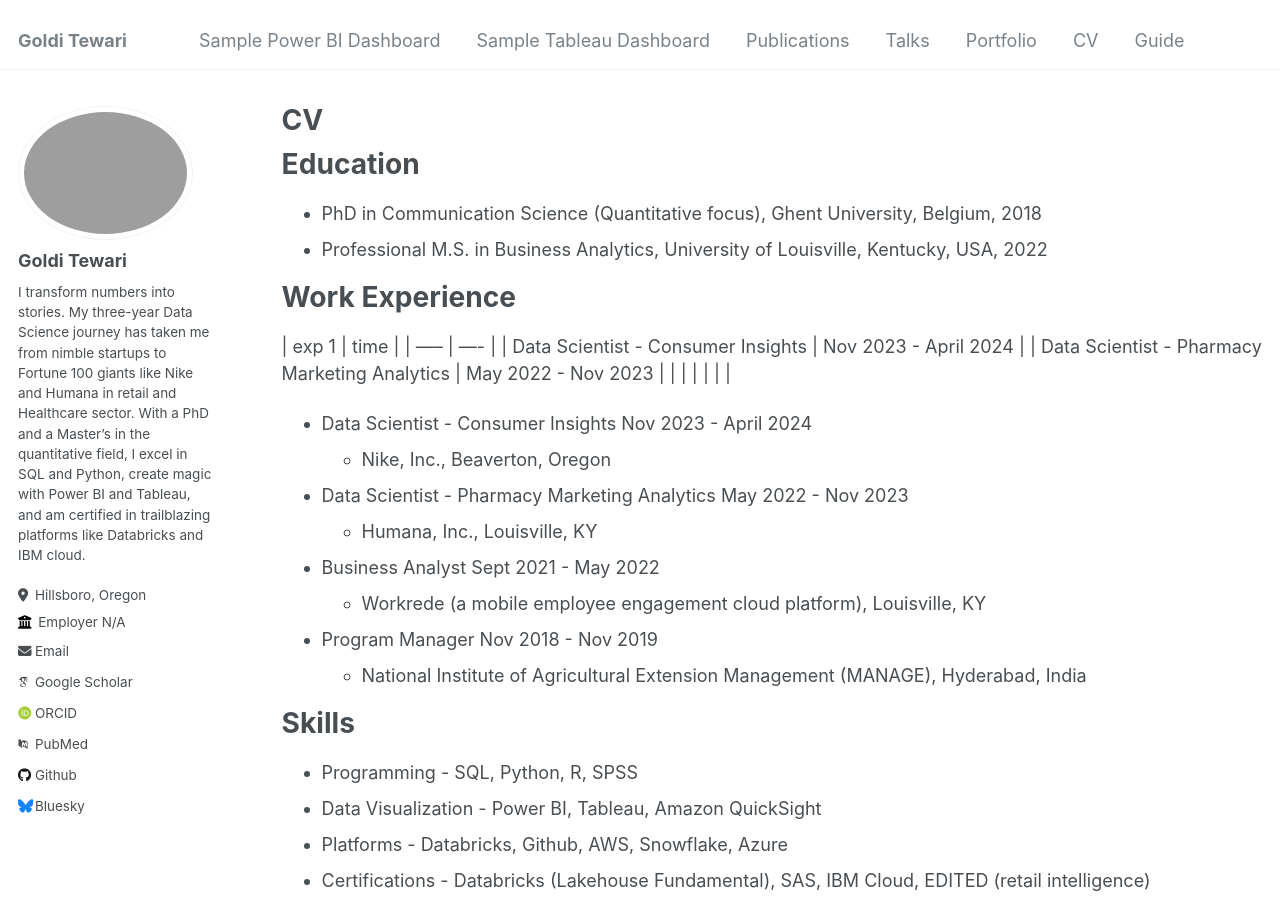
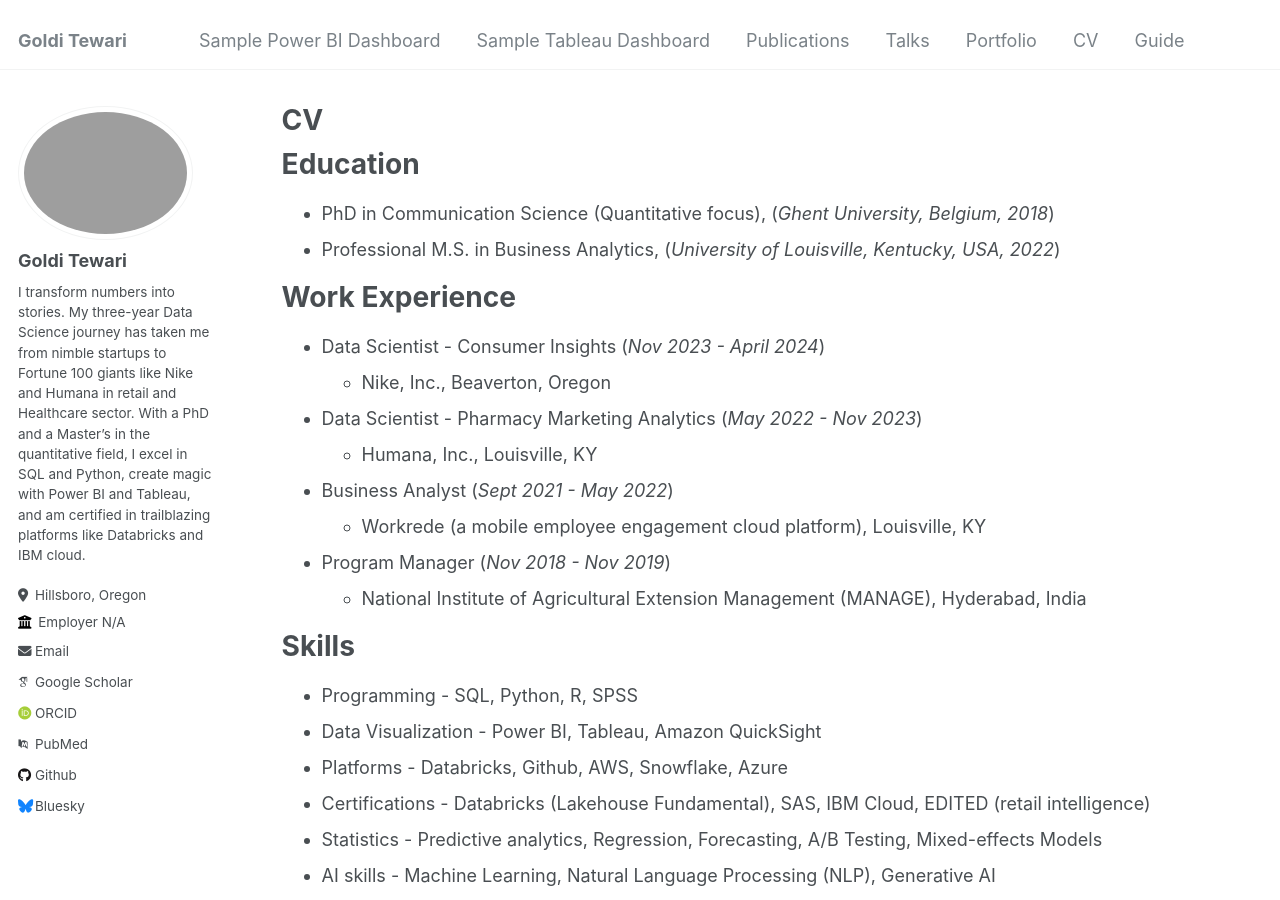
Before and after one commit to golditewari9/golditewari.github.io, a Jekyll site: the page built from _pages/cv.md, in a window 1280 px wide and 900 px high. Built offline with Jekyll 4.4.1, drawn with Linux system fonts in a browser that asks for light colours; some web fonts are replaced.

Commit message:
Update cv.md

```diff
--- a/_pages/cv.md
+++ b/_pages/cv.md
@@ -11,30 +11,21 @@ redirect_from:
 
 Education
 ======
-* PhD in Communication Science (Quantitative focus), Ghent University, Belgium, 2018
-* Professional M.S. in Business Analytics, University of Louisville, Kentucky, USA, 2022
+* PhD in Communication Science (Quantitative focus), (_Ghent University, Belgium, 2018_)
+* Professional M.S. in Business Analytics, (_University of Louisville, Kentucky, USA, 2022_)
 
 Work Experience
 ======
-| exp 1 | time |
-| ----- | ---- |
-| Data Scientist - Consumer Insights          |  Nov 2023 - April 2024       |
-| Data Scientist - Pharmacy Marketing Analytics           |   May 2022 - Nov 2023      |
-|            |          |
-|            |          |
-
-
-
-* Data Scientist - Consumer Insights                                                      Nov 2023 - April 2024
+* Data Scientist - Consumer Insights                                                      (_Nov 2023 - April 2024_)
   * Nike, Inc., Beaverton, Oregon
 
-* Data Scientist - Pharmacy Marketing Analytics                                           May 2022 - Nov 2023
+* Data Scientist - Pharmacy Marketing Analytics                                           (_May 2022 - Nov 2023_)
   * Humana, Inc., Louisville, KY
 
-* Business Analyst                                                                        Sept 2021 - May 2022
+* Business Analyst                                                                        (_Sept 2021 - May 2022_)
   * Workrede (a mobile employee engagement cloud platform), Louisville, KY
 
-* Program Manager                                                                         Nov 2018 - Nov 2019
+* Program Manager                                                                         (_Nov 2018 - Nov 2019_)
   * National Institute of Agricultural Extension Management (MANAGE), Hyderabad, India
 
 Skills
```
